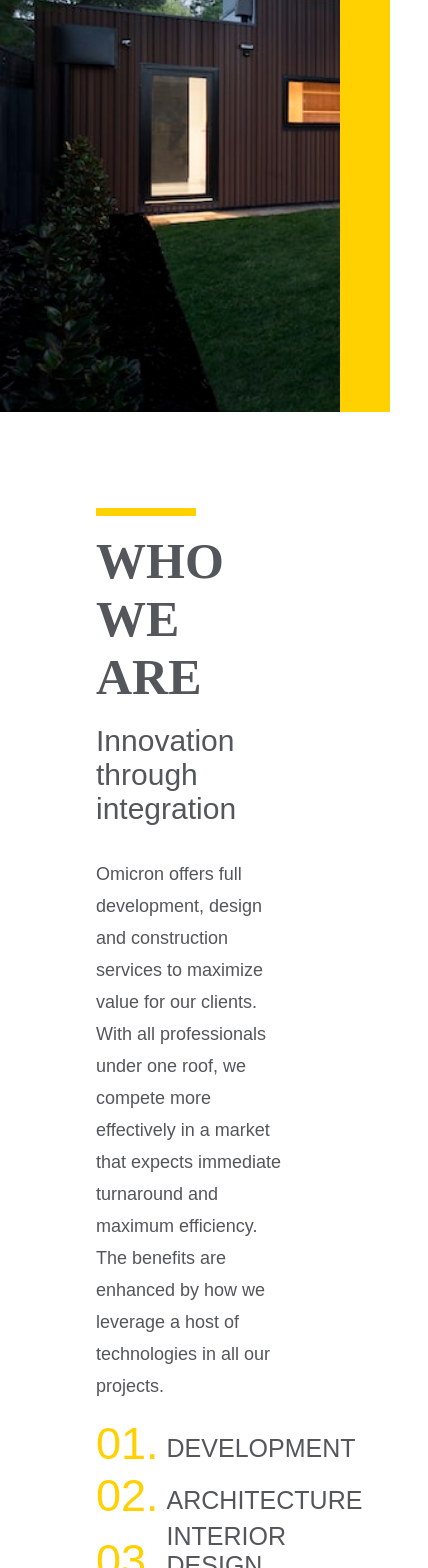
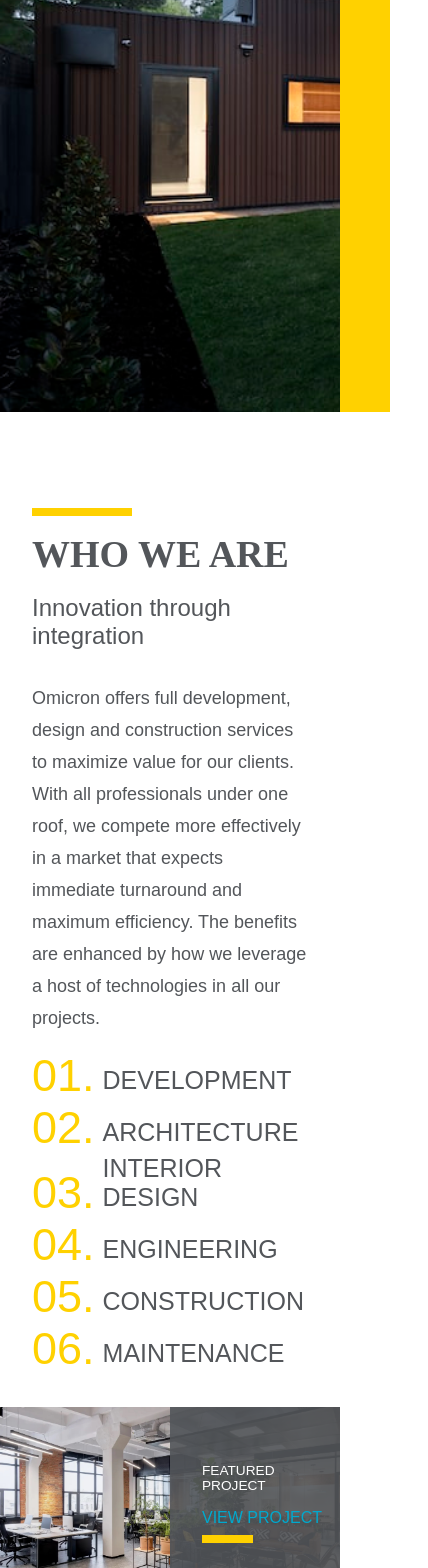
Before and after one commit to tenbucker4/omicron, a React (Create React App) app: page / in a window 390 px wide. Shown: the part 432-2000 px from the top of the page, 428 px wide, since content can reach past the window. Built offline with nearby package versions, Linux system fonts and the light colour scheme; a web font is replaced by a local one.

Commit message:
Responsive changes to featured articles

```diff
--- a/src/styles/Home.css
+++ b/src/styles/Home.css
@@ -365,20 +365,19 @@ ul {
 .featured-article {
     position: relative;
     width: 50%;
-    height: 450px;
-    background-color: #00a9ce;
+    aspect-ratio: 1 / 1;
 }
 
 .featured-leadership {
     background-color: rgba(83, 86, 90, 40%);
+    display: flex;
+    align-items: flex-end;
+    justify-content: center;
 }
 
 .avatar {
-    position: absolute;
-    bottom: 0;
-    left: 15%;
-    width: auto;
-    height: 85%;
+    width: 75%;
+    height: auto;
 }
 
 .featured-article {
@@ -411,14 +410,16 @@ ul {
 }
 
 .leadership-block {
-    left: 3rem;
-    top: 80%;
     width: 200px;
     height: 0.5rem;
     background-color: var(--yellow);
     position: absolute;
     top: 87%;
     left: 3rem;
+}
+
+.leadership {
+    padding-left: 0;
 }
 
 footer {
@@ -466,24 +467,55 @@ button:hover {
 
 /* Media queries */
 @media (max-width: 940px) {
+    .about-us {
+        display: flex;
+        flex-direction: column;
+        padding-left: 2rem;
+        padding-right: calc(2rem + 50px);
+        align-items: flex-start;
+    }
+
+    .block {
+        margin-left: 0;
+        margin-right: 0;
+    }
+
+    .about-us-header {
+        font-size: 24px;
+    }
+
+    .about-us h4 {
+        font-size: 38px;
+    }
+
+    .about-us-header,
+    .about-us h4 {
+        padding-left: 0;
+        padding-right: 0;
+    }
+
     .company-bio {
         width: 100%;
-        padding-left: 6rem;
-        padding-right: calc(3rem + 50px);
+        padding-left: 0;
+        padding-right: 0;
         margin-bottom: 0;
     }
 
     aside {
         position: static;
         width: 100%;
-        padding-left: 6rem;
-        padding-right: calc(3rem + 50px);
+        padding-left: 0;
+        padding-right: 0;
         margin-top: 1rem;
         margin-bottom: 2rem;
     }
 
     aside ul {
         padding-left: 0;
+    }
+
+    .featured-project-heading {
+        font-size: 3.5vw;
     }
 }
 
@@ -495,4 +527,48 @@ button:hover {
         font-size: 80px;
         line-height: 80px;
     }
+
+    .project-block,
+    .leadership-block {
+        width: 30%;
+    }
+
+    .leadership-heading {
+        font-size: 3.5vw;
+    }
 }
+
+@media (max-width: 600px) {
+    .featured-material {
+        flex-direction: column;
+        gap: 0;
+        padding: 0;
+    }
+
+    .featured-leadership,
+    .featured-article {
+        width: 100%;
+        aspect-ratio: 2 / 1;
+    }
+
+    .leadership-heading {
+        top: 65%;
+    }
+
+    .avatar {
+        width: 50%;
+    }
+
+    footer,
+    button {
+        font-size: 2.5vw;
+    }
+
+    .company-footer-name {
+        font-size: 2vw;
+    }
+
+    .omicron-logo {
+        width: 10vw;
+    }
+}
```
